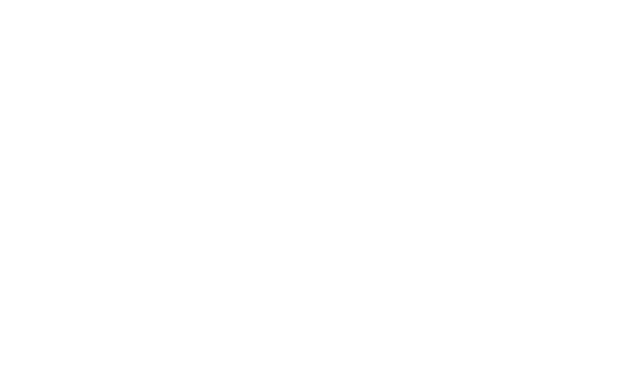
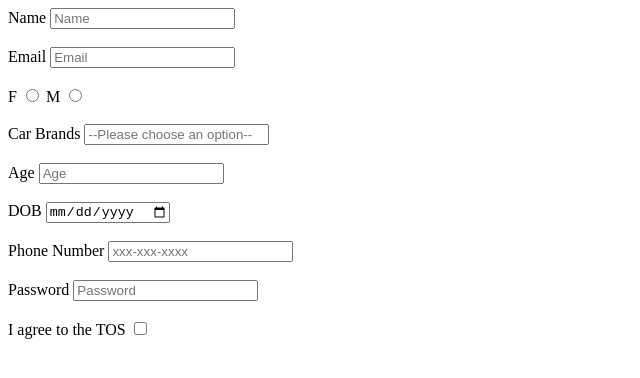
Before and after one commit to acciojob/signup-form-car-adityatadas24, a website: page main.html in a window 1280 px wide. Shown: the whole page, without its empty margins (0-640 px from the left). Drawn offline with Linux system fonts and the light colour scheme.

Commit message:
created a submission

```diff
--- a/main.html
+++ b/main.html
@@ -8,6 +8,37 @@
 
 <body>
 	<!-- the entire body must be written by student -->
+	<from method="post">
+		<label for="name">Name</label>
+		<input type="text" id="name" name="name" placeholder="Name" required><br><br>
+
+		<label for="email">Email</label>
+		<input type="email" id="email" name="email" placeholder="Email" required><br><br>
+
+		<label for="gender_f">F</label>
+		<input type="radio" name="gender" required>
+
+		<label for="gender_m">M</label>
+		<input type="radio" name="gender" required><br><br>
+
+		<label for="cars">Car Brands</label>
+		<input type="select" id="cars" name="cars" placeholder="--Please choose an option--" required><br><br>
+
+		<label for="age">Age</label>
+		<input type="number" id="age" name="age" placeholder="Age" required><br><br>
+
+		<label for="dob">DOB</label>
+		<input type="date" id="dob" name="dob" required><br><br>
+
+		<label for="trl">Phone Number</label>
+		<input type="tel" id="tel" name="tel" placeholder="xxx-xxx-xxxx" required><br><br>
+
+		<label for="password">Password</label>
+		<input type="password" id="password" name="password" placeholder="Password" required><br><br>
+
+		<label for="tos">I agree to the TOS</label>
+		<input type="checkbox" id="tos" name="tos" required>
+	</from>
     <script type="text/javascript" src="./script.js">
 </script>
 
```
